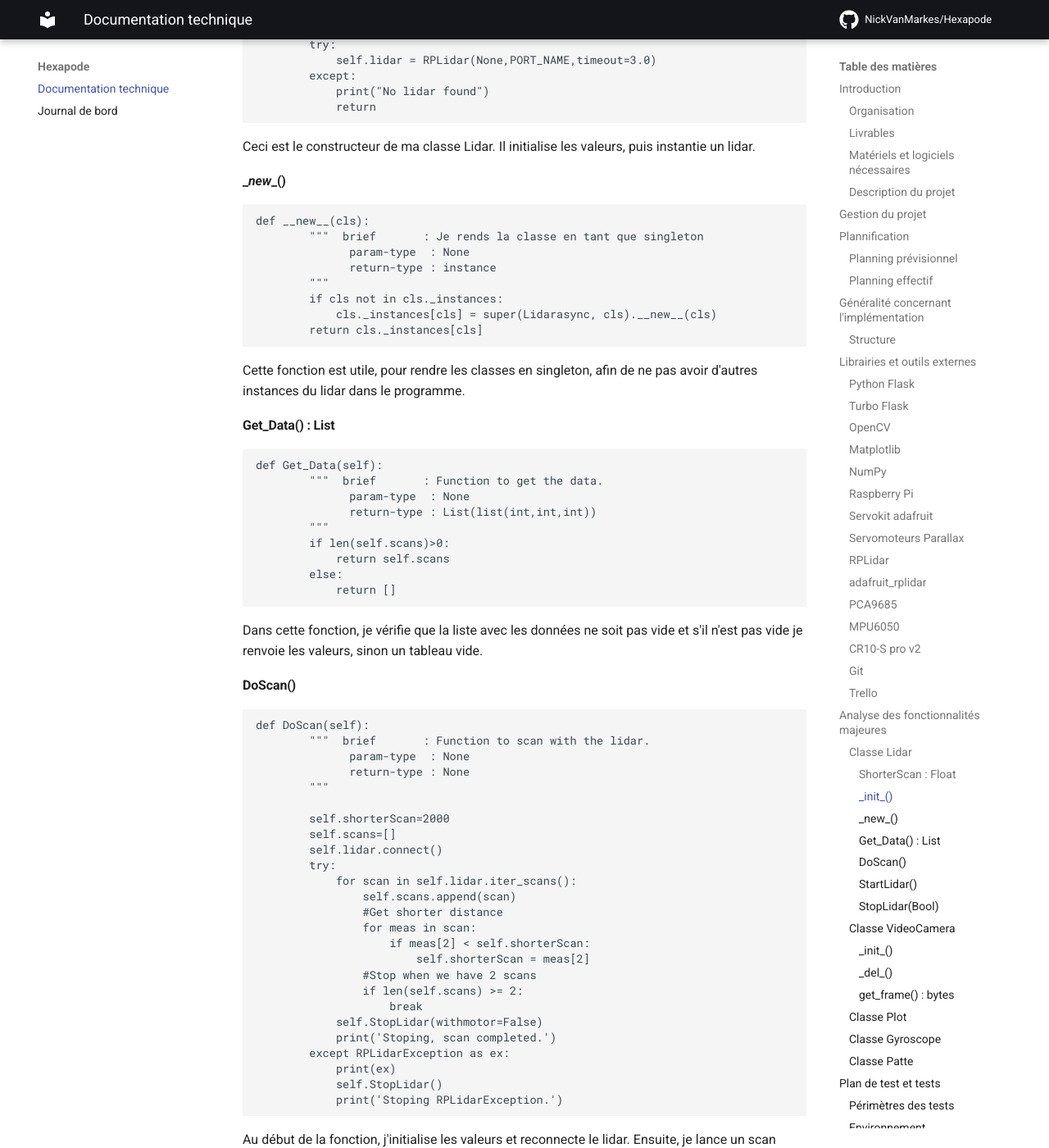
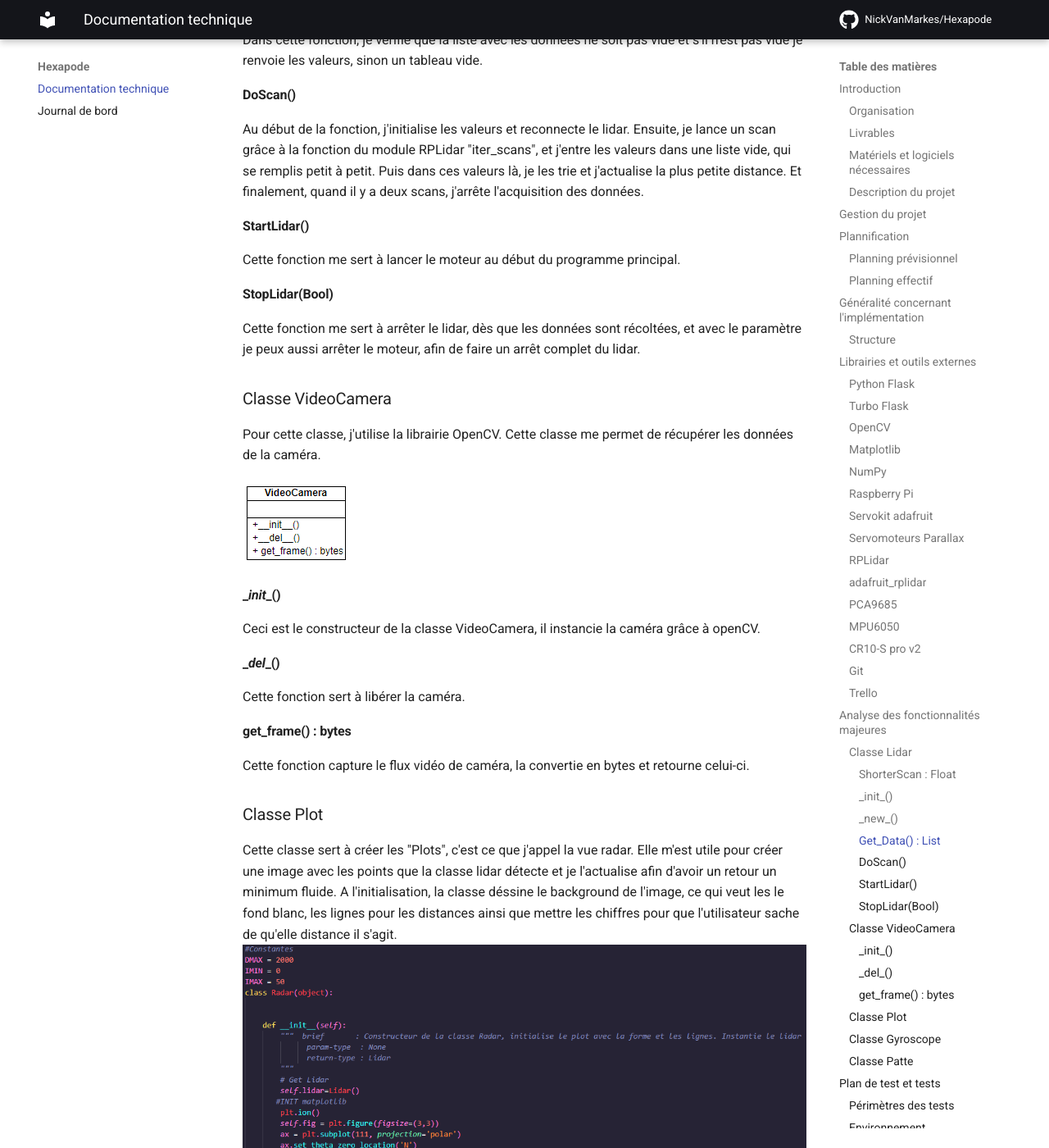
Before and after one commit to NickVanMarkes/Hexapode, an MkDocs documentation site: the page built from docs/index.md, in a window 1280 px wide and 1400 px high, scrolled down 7989 px. Shown: the whole window at 82% size. Built offline with MkDocs 1.6.1 and Material for MkDocs 9.7.7, drawn with Linux system fonts in a browser that asks for light colours; comment, search, counter and statistics services are not loaded; some of the changed text lies outside the part shown.

Commit message:
Docs: Clean documentation

````diff
--- a/docs/index.md
+++ b/docs/index.md
@@ -156,113 +156,29 @@ ShorterScan est une propriété qui sert à ce qu'il y aie toujours la distance
 
 #### \__init__()
 
-```python
-def __init__ (self):
-        """  brief       : Constructeur de la classe RPLidar.
-              param-type  : None
-              return-type : Lidar
-        """
 
-        self.lidar=None
-        self.shorterScan=2000
-        self.scans=[]
-        # Setup the RPLidar
-        try:
-            self.lidar = RPLidar(None,PORT_NAME,timeout=3.0)
-        except:
-            print("No lidar found")
-            return
-```
 Ceci est le constructeur de ma classe Lidar. Il initialise les valeurs, puis instantie un lidar.
 
 #### \__new__()
 
-```python
-def __new__(cls):
-        """  brief       : Je rends la classe en tant que singleton
-              param-type  : None
-              return-type : instance
-        """
-        if cls not in cls._instances:
-            cls._instances[cls] = super(Lidarasync, cls).__new__(cls)
-        return cls._instances[cls]
-```
+
 
 Cette fonction est utile, pour rendre les classes en singleton, afin de ne pas avoir d'autres instances du lidar dans le programme.
 
 #### Get_Data() : List
 
-```python
-def Get_Data(self):
-        """  brief       : Function to get the data.
-              param-type  : None
-              return-type : List(list(int,int,int))
-        """
-        if len(self.scans)>0:
-            return self.scans
-        else:
-            return []
-```
+Dans cette fonction, je vérifie que la liste avec les données ne soit pas vide et s'il n'est pas vide je renvoie les valeurs, sinon un tableau vide.
 
-Dans cette fonction, je vérifie que la liste avec les données ne soit pas vide et s'il n'est pas vide je renvoie les valeurs, sinon un tableau vide.
 #### DoScan()
-
-```python
-def DoScan(self):
-        """  brief       : Function to scan with the lidar.
-              param-type  : None
-              return-type : None
-        """
-
-        self.shorterScan=2000
-        self.scans=[]
-        self.lidar.connect()
-        try:
-            for scan in self.lidar.iter_scans():
-                self.scans.append(scan)
-                #Get shorter distance
-                for meas in scan:
-                    if meas[2] < self.shorterScan:
-                        self.shorterScan = meas[2]
-                #Stop when we have 2 scans
-                if len(self.scans) >= 2:
-                    break
-            self.StopLidar(withmotor=False)
-            print('Stoping, scan completed.')
-        except RPLidarException as ex:
-            print(ex)
-            self.StopLidar()
-            print('Stoping RPLidarException.')
-```
 
 Au début de la fonction, j'initialise les valeurs et reconnecte le lidar. Ensuite, je lance un scan grâce à la fonction du module RPLidar "iter_scans", et j'entre les valeurs dans une liste vide, qui se remplis petit à petit. Puis dans ces valeurs là, je les trie et j'actualise la plus petite distance. Et finalement, quand il y a deux scans, j'arrête l'acquisition des données.
 
 #### StartLidar()
 
-```python
-def StartLidar(self):
-        """  brief       : Function to lauch the motor of the lidar.
-             param-type : None
-             return-type: None
-        """
-        self.lidar.start_motor()
-```
 Cette fonction me sert à lancer le moteur au début du programme principal.
 
 #### StopLidar(Bool)
 
-```python
-def StopLidar(self,withmotor=True):
-        """  brief       : Function to stop the lidar and disconnect it.
-             param-type : bool (True if you want to stop the motor)
-             return-type: None
-        """
-        if withmotor:
-            self.lidar.stop_motor()
-        self.lidar.stop()
-        self.lidar.disconnect()
-
-```
 
 Cette fonction me sert à arrêter le lidar, dès que les données sont récoltées, et avec le paramètre je peux aussi arrêter le moteur, afin de faire un arrêt complet du lidar.
 
@@ -275,46 +191,14 @@ Pour cette classe, j'utilise la librairie OpenCV. Cette classe me permet de réc
 
 #### \__init__()
 
-```python
-def __init__(self):
-        """  brief       : Initialisation de la caméra et du flux vidéo
-             param-type  : None
-             return-type : None
-        """
-       # capturing video
-        self.video = cv2.VideoCapture(cv2.CAP_V4L2)
-```
-
 Ceci est le constructeur de la classe VideoCamera, il instancie la caméra grâce à openCV.
 
 #### \__del__()
 
-```python
-def __del__(self):
-        """  brief       : Arrêt de la saisie de la caméra
-             param-type  : None
-             return-type : None
-        """
-        # releasing camera
-        self.video.release()
-```
 Cette fonction sert à libérer la caméra.
 
 #### get_frame() : bytes
 
-```python
- def get_frame(self):
-        """  brief       : capture du flux vidéo de la caméra et retourne le flux vidéo
-             param-type  : None
-             return-type : bytes
-        """
-       # extracting frames
-        ret, frame = self.video.read()
-        #frame=cv2.resize(frame,(1280,720))
-        # encode OpenCV raw frame to jpg and displaying it
-        ret, jpeg = cv2.imencode('.jpg', frame)
-        return jpeg.tobytes()
-```
 Cette fonction capture le flux vidéo de caméra, la convertie en bytes et retourne celui-ci.
 
 ### Classe Plot
````
